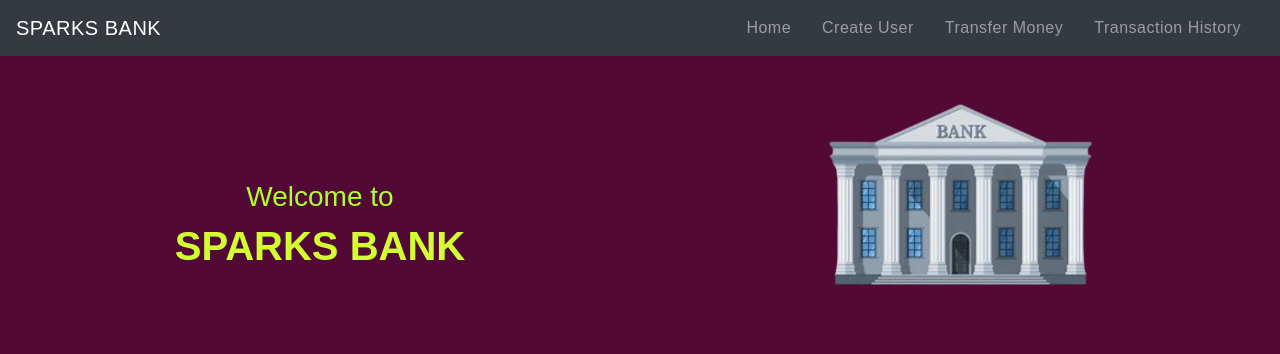
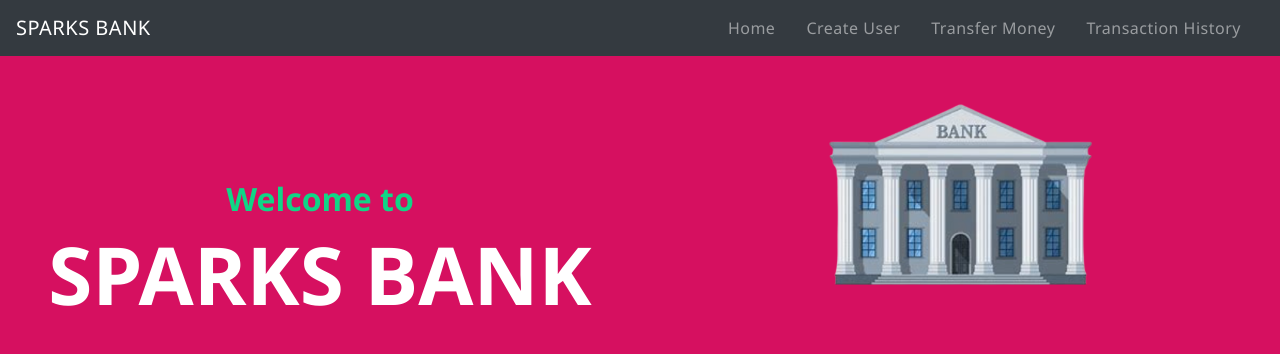
Before and after one commit to ranik-code/The-Sparks-Foundation-Internship, a PHP site: page / in a window 1280 px wide. Shown: the top 354 px of the page. Run offline with PHP 8.4, Linux system fonts and the light colour scheme.

Commit message:
Update Style.css

```diff
--- a/Task1/CSS/Style.css
+++ b/Task1/CSS/Style.css
@@ -2,18 +2,26 @@
 	padding: 0;
 	margin: 0;
 	box-sizing: border-box;
-	font-family: sans-serif;
+        font-family: "Segoe UI", Tahoma, Geneva, Verdana, sans-serif;
 }
 .intro{
-	background: #530935;
+	background: #d61060;
 }
 h1{
-	color: #d2ff2f;
+	color: #ffffff;
 	font-weight: bold;
-	transition: 0.5s;
+	transition: 0.2s;
+	font-size: 5rem;
 }
 h3{
-	color:#adff2f;
+	color:#10d686;
+	font-weight: bolder;
+	font-size: 2rem;
+}
+h4{
+	color:#53d7ee;
+		font-weight: bolder;
+	font-size: 2rem;
 }
 button{
 	border:none;
@@ -22,7 +30,7 @@ button{
 	background:#587c9c;
 	color:white;
 	letter-spacing: 1.5px;
-	font-size: 15px;
+	font-size: 20px;
 	transition: 0.5s;
 }
 button:hover,h1:hover{
```
